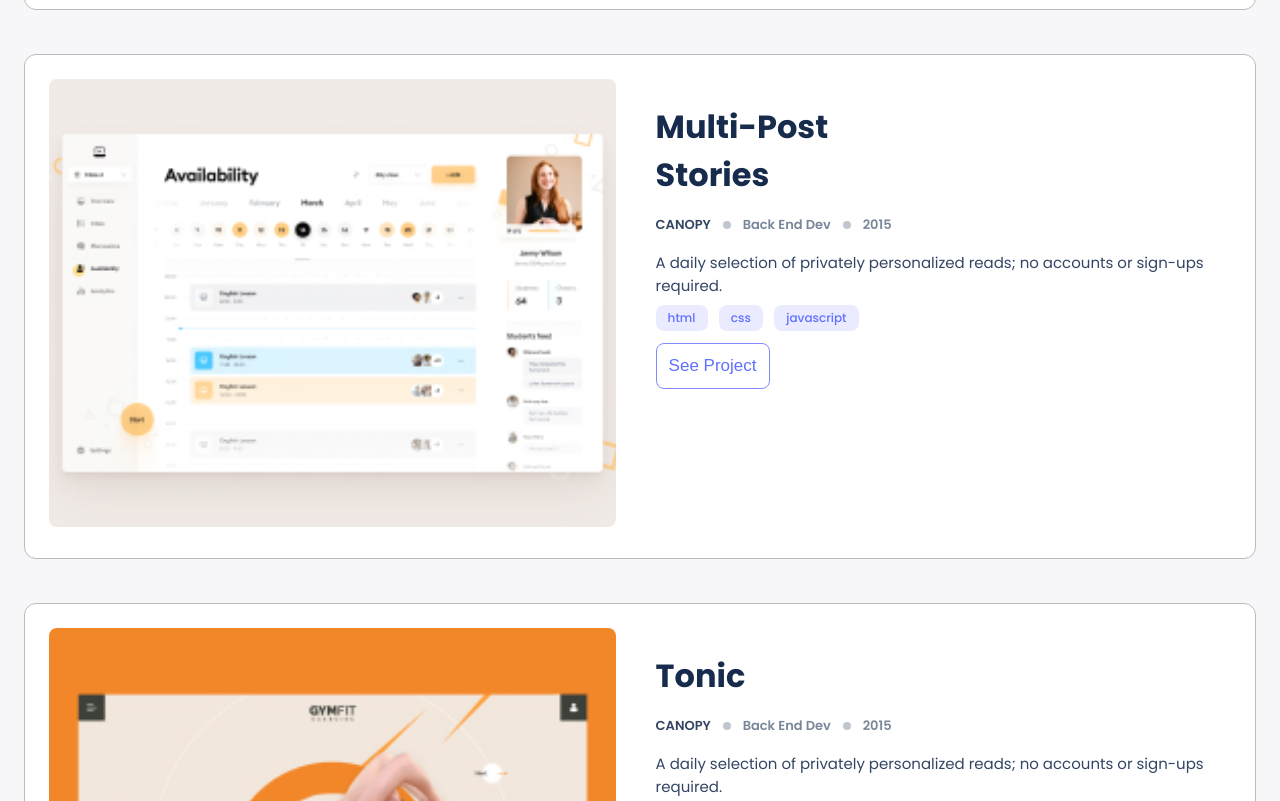
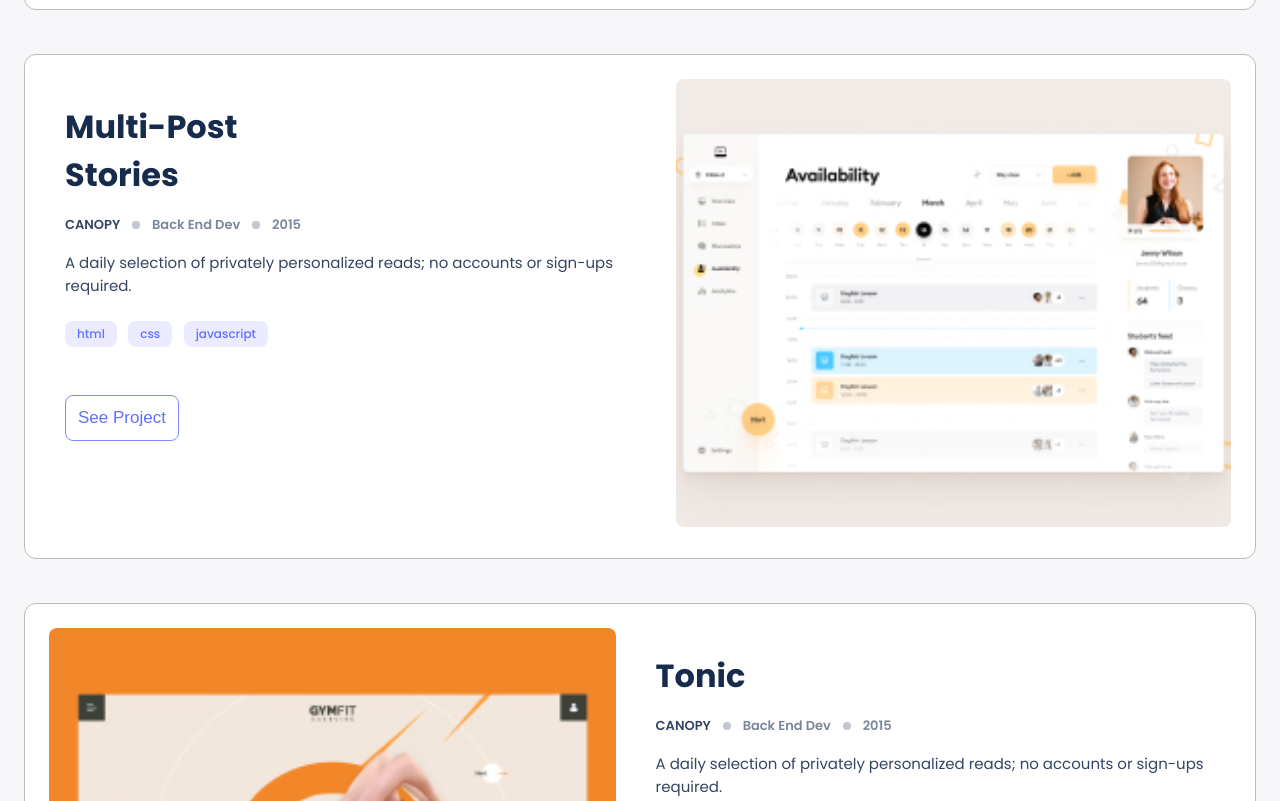
Before and after one commit to Zuhaib042/portfolio, a website: page index.html in a window 1280 px wide. Shown: the part 1506-2307 px from the top of the page. Drawn offline with Linux system fonts and the light colour scheme.

Commit message:
Modify works section for desktop-version

```diff
--- a/index.html
+++ b/index.html
@@ -104,7 +104,7 @@
                     </div>
                 </div>
             </article>
-            <article class="d-flex flex-column card">
+            <article class="d-flex flex-column card reverse">
                 <div class="card-image">
                     <img src="./images/portfolio-img1.jpg" alt="example-image2">
                 </div>
@@ -156,7 +156,7 @@
                     </div>
                 </div>
             </article>
-            <article class="d-flex flex-column card">
+            <article class="d-flex flex-column card reverse">
                 <div class="card-image">
                     <img src="./images/portfolio-img3.jpg" alt="example-image4">
                 </div>
--- a/style.css
+++ b/style.css
@@ -161,7 +161,7 @@ body {
 }
 
 .card-image img {
-  height: 100%;
+  height: auto;
   width: 100%;
   object-fit: cover;
 }
@@ -399,4 +399,17 @@ body {
   .card-content {
     margin-top: 48px;
   }
+
+  .tags {
+    margin-top: 24px;
+  }
+
+  .action {
+    margin-top: 48px;
+  }
+
+  .reverse {
+    flex-direction: row-reverse;
+    padding-left: 24px;
+  }
 }
```
